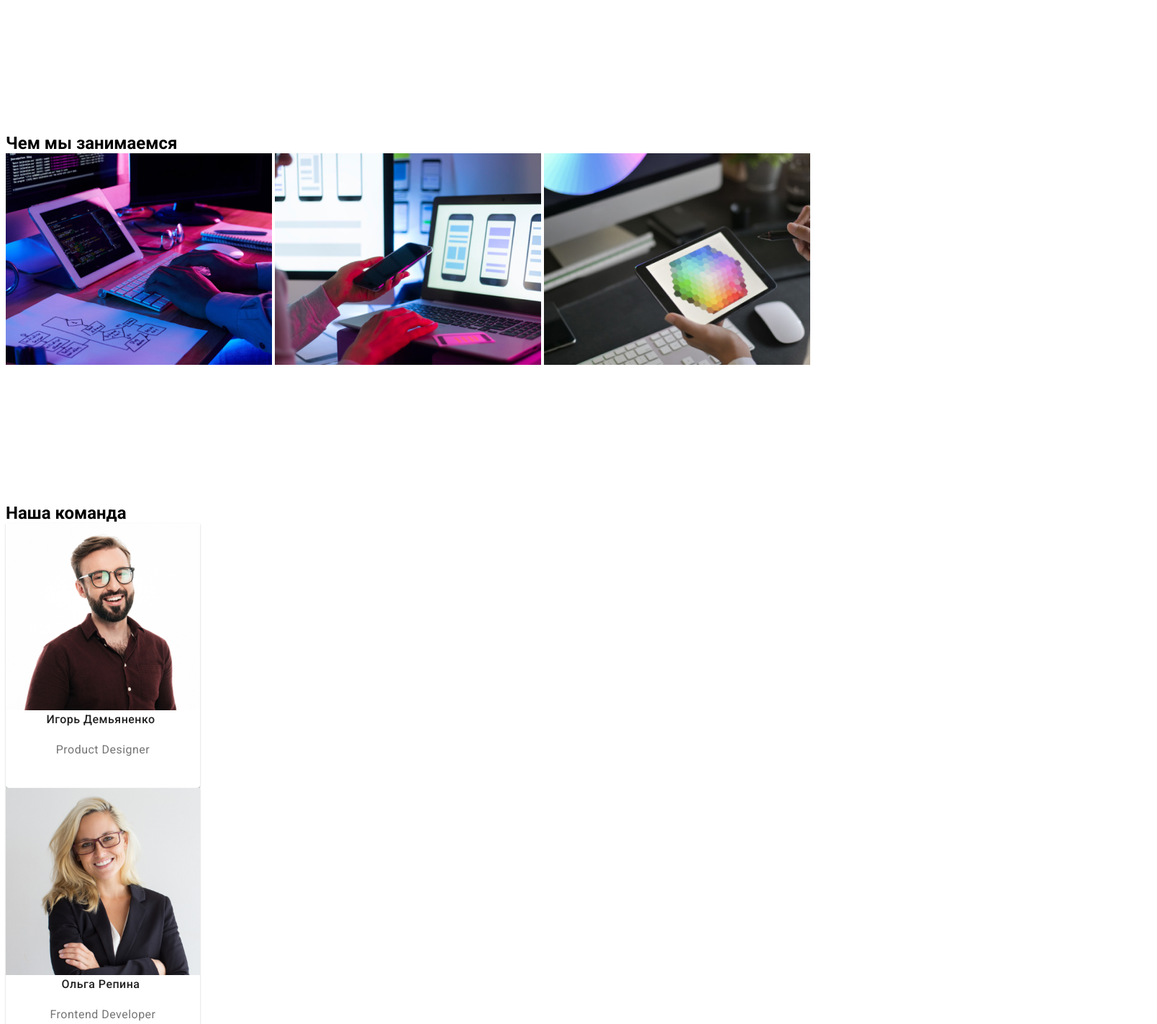
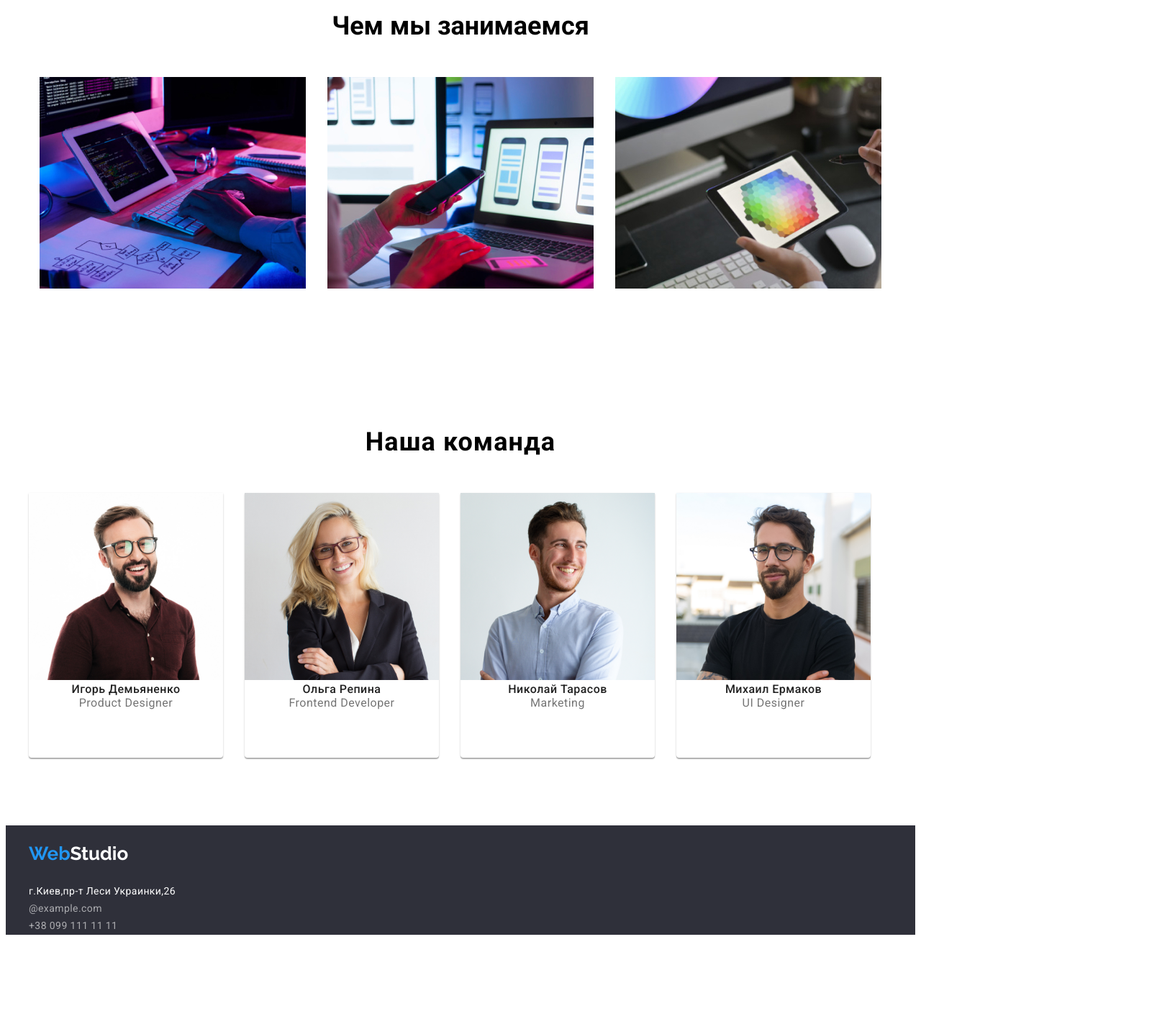
Before and after one commit to Jemilevich/go-it-markup-homework-4, a plain HTML site: page index.html in a window 1280 px wide. Shown: the part 726-2149 px from the top of the page at 72% size, 1608 px wide, since content can reach past the window. After the commit the page ends 2033 px from the top, so only its background shows below. Drawn offline with Linux system fonts and the light colour scheme.

Commit message:
photo+footer

```diff
--- a/css/styles.css
+++ b/css/styles.css
@@ -175,30 +175,40 @@ a {
     0px 2px 1px rgba(0, 0, 0, 0.2);
   border-radius: 0px 0px 4px 4px;
 }
-
+.what-are-we-doing,
+.what-are-we-doing-list {
+  display: flex;
+  justify-content: center;
+}
+.what-are-we-doing {
+  font-weight: bold;
+  font-size: 36px;
+  line-height: 1.16em;
+  text-align: center;
+  margin-bottom: 50px;
+}
+.photo-elements:not(:last-child) {
+  margin-right: 30px;
+}
+.section-our-team {
+  font-weight: bold;
+  font-size: 36px;
+  line-height: 42px;
+  text-align: center;
+  letter-spacing: 0.03em;
+  margin-bottom: 50px;
+}
 .out-team-section {
-  width: 264px;
-  height: 42px;
-  left: 668px;
-  top: 1543px;
   font-size: 36px;
   line-height: 1.16em;
   text-align: center;
   letter-spacing: 0.03em;
 }
-.our-team-photo-1 {
-  background: #f5f4fa;
+.our-team-list {
+  display: flex;
 }
-.our-team-photo-2 {
-  background: url(5844.jpg);
-  border-radius: 0px;
-}
-
-.our-team-profesionals {
-  width: 264px;
-  height: 42px;
-  left: 668px;
-  top: 1543px;
+.photo:not(:last-child) {
+  margin-right: 30px;
 }
 
 .our-team-profesionals {
@@ -220,11 +230,11 @@ a {
 }
 
 .about-us {
-  width: 1600px;
-  height: 252px;
-  left: 0px;
-  top: 2097px;
   background: #2f303a;
+}
+.footer-section {
+  display: flex;
+  flex-direction: column;
 }
 .our-name {
   font-size: 26px;
--- a/index.html
+++ b/index.html
@@ -35,8 +35,10 @@
 
 <main>
     <section class="about-us section">
+        <div class="container">
     <h1 class="big-title">ЭФФЕКТИВНЫЕ РЕШЕНИЯ ДЛЯ ВАШЕГО БИЗНЕСА </h1>
     <h3 class="button-color-text"><button class="button" type="button">Заказать услугу</h3>
+        </div>
     </section>
     <section class="section">
         <div class="container">
@@ -49,21 +51,24 @@
         </div>
     </section>
         <section class="section">
-        <h2>Чем мы занимаемся</h2>
-        <ul>
-        <img class="image-1" src="img/img (2).jpg" width= "370"; height= 294;
-        alt="close-up-image-programer-working-his-desk-office" >
-        <img class="image-1" src="img/secondimg.jpg" width= "370"; height= 294
-        alt="web-ui-designers-are-developing-application-smartphones-team-creators-is-working-interface-mobile-phones">
-        <img class="image-1" src="img/img.jpg" width= "370"; height= 294
-        alt="creative-artist-web-design-with-working-colour-selection-graphic-tablet">
+<div class="container">
+        <h2 class="what-are-we-doing">Чем мы занимаемся</h2>
+        <ul class="what-are-we-doing-list">
+        <li class="photo-elements"><img class="image-1" src="img/img (2).jpg" width= "370"; height= 294;
+        alt="close-up-image-programer-working-his-desk-office" ></li>
+        <li class="photo-elements"><img class="image-1" src="img/secondimg.jpg" width= "370"; height= 294
+        alt="web-ui-designers-are-developing-application-smartphones-team-creators-is-working-interface-mobile-phones"></li>
+        <li class="photo-elements"><img class="image-1" src="img/img.jpg" width= "370"; height= 294
+        alt="creative-artist-web-design-with-working-colour-selection-graphic-tablet"></li>
         </ul>
+</div>
         </section>
     </main>
 
     <section class="our-team-photos section">
-<h2>Наша команда</h2>
-<ul>
+<div class="container">
+        <h2 class="section-our-team">Наша команда</h2>
+<ul class="our-team-list">
 <li class="photo"><img class="our-team" src="img/img (3).jpg"  width= 270; height= 260; alt="our-product-designer">
 <h3 class="our-team-profesionals">Игорь Демьяненко</h3>
 <p class="our-team-profesionals-position">Product Designer</p></li>
@@ -77,16 +82,19 @@
 <h3 class="our-team-profesionals">Михаил Ермаков</h3>
 <p class="our-team-profesionals-position">UI Designer</p></li>
 </ul>
+</div>
     </section>
 
     <footer class="about-us">
-        <ul>
-        <h3 class="style-studio-name"><span class="studio-name">Web</span><span class="studio-name-2">Studio</span></h3>
+        <div class="container">
+        <ul class="footer-section">
+        <li><h3 class="style-studio-name"><span class="studio-name">Web</span><span class="studio-name-2">Studio</span></h3></li>
 
             <li class="adress footer-contacts">г.Киев,пр-т Леси Украинки,26</li>
             <li><a class="our-tell footer-contacts" href="mailto:@example.com"> @example.com</a></li>
             <li class="footer-contacts"><a class="our-tell" href="tel:+380991111111">+38 099 111 11 11</a></li>
         </ul>
+    </div>
     </footer>
 
 </body>
```
